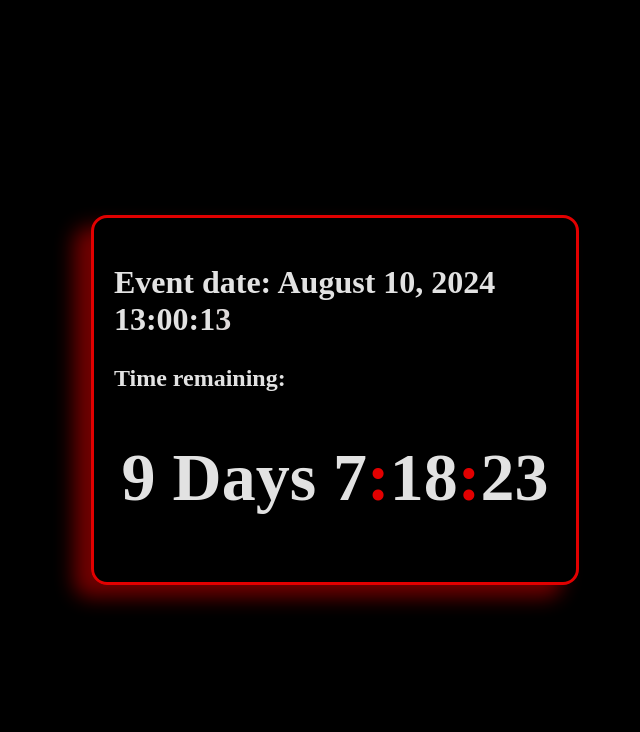
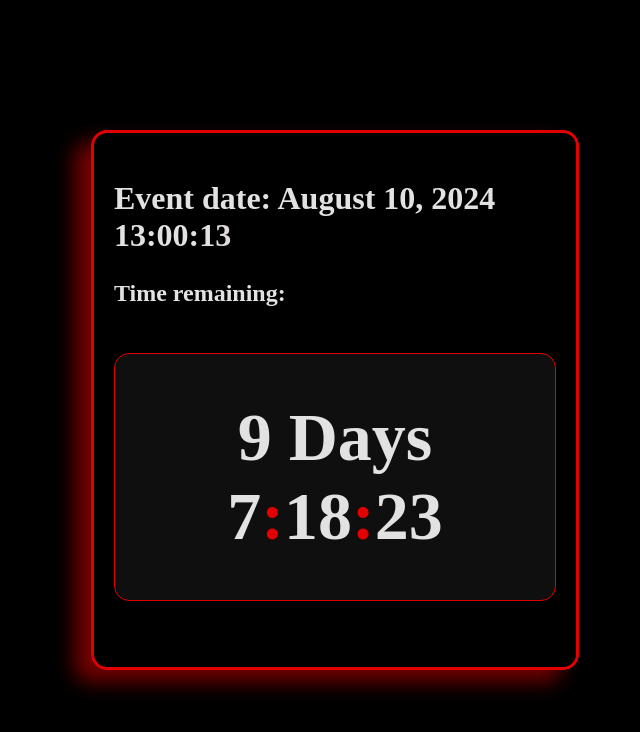
Before and after one commit to burritoOverflow/countdown_timer, a plain HTML site: page index.html in a window 1280 px wide. Shown: the whole page, without its empty margins (305-945 px from the left). Drawn offline with Linux system fonts and the light colour scheme.

Commit message:
Style border on second change for countdown element.

```diff
--- a/index.js
+++ b/index.js
@@ -69,6 +69,7 @@ document.addEventListener("DOMContentLoaded", async function () {
   }
 
   // run on DOM load to avoid waiting until the initial interval to display countdown
+  countdownElement.classList.add("borderedElement");
   setCountdownText();
 
   const interval = setInterval(function () {
@@ -86,6 +87,13 @@ document.addEventListener("DOMContentLoaded", async function () {
         el.classList.remove("invisible"); // show on next invocation
         showRed ? el.classList.add("loudRed") : el.classList.remove("loudRed"); // toggle the color
       });
+      if (showRed) {
+        countdownElement.classList.remove("borderedElement");
+        countdownElement.classList.add("redBorderedElement");
+      } else {
+        countdownElement.classList.add("borderedElement");
+        countdownElement.classList.remove("redBorderedElement");
+      }
       showRed = !showRed;
     }
 
@@ -93,6 +101,7 @@ document.addEventListener("DOMContentLoaded", async function () {
       ? toggleClassesWhenVisible()
       : sepElementsArr.forEach((el) => {
           el.classList.add("invisible");
+          countdownElement.className = "";
         });
 
     isVisible = !isVisible;
--- a/main.css
+++ b/main.css
@@ -57,10 +57,21 @@ html {
 }
 
 #countdown {
+  border-radius: 15px;
   font-size: 68px;
   font-weight: bolder;
-  border-radius: 5px;
   text-align: center;
+  padding: 10%;
+}
+
+.borderedElement {
+  border: 1px solid white;
+  background-color: rgb(18, 17, 17);
+}
+
+.redBorderedElement {
+  border: 1px solid red;
+  background-color: rgb(18, 17, 17);
 }
 
 #eventdate {
```
